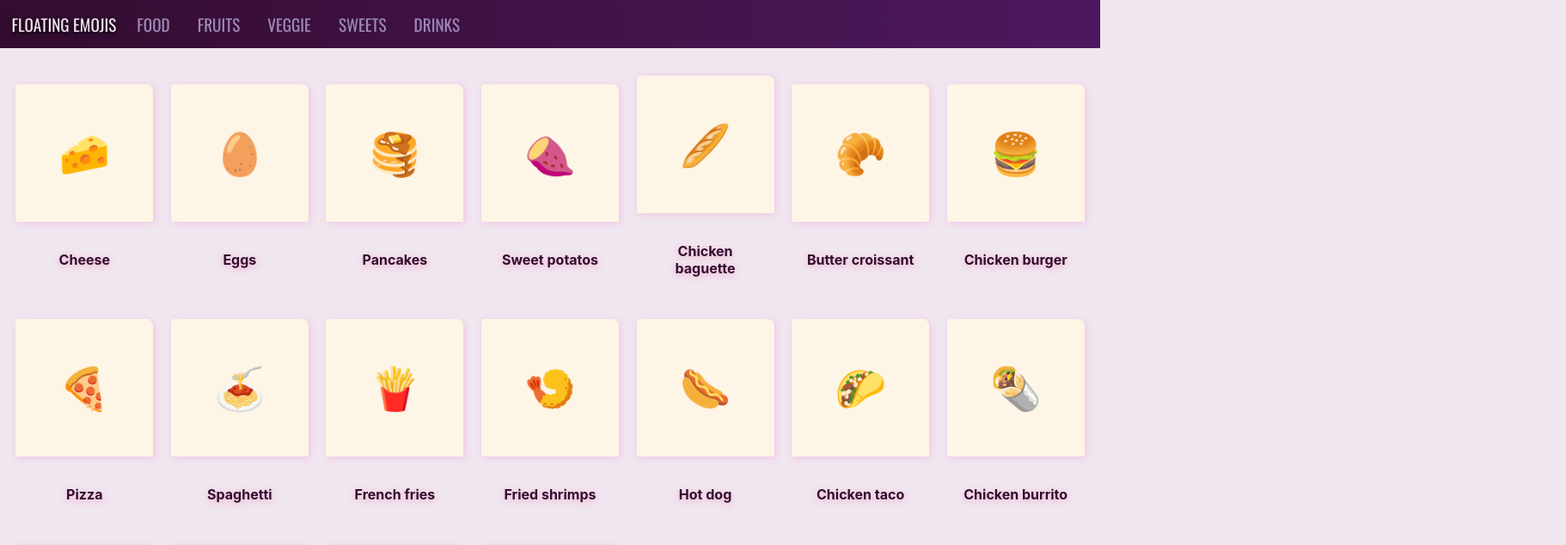
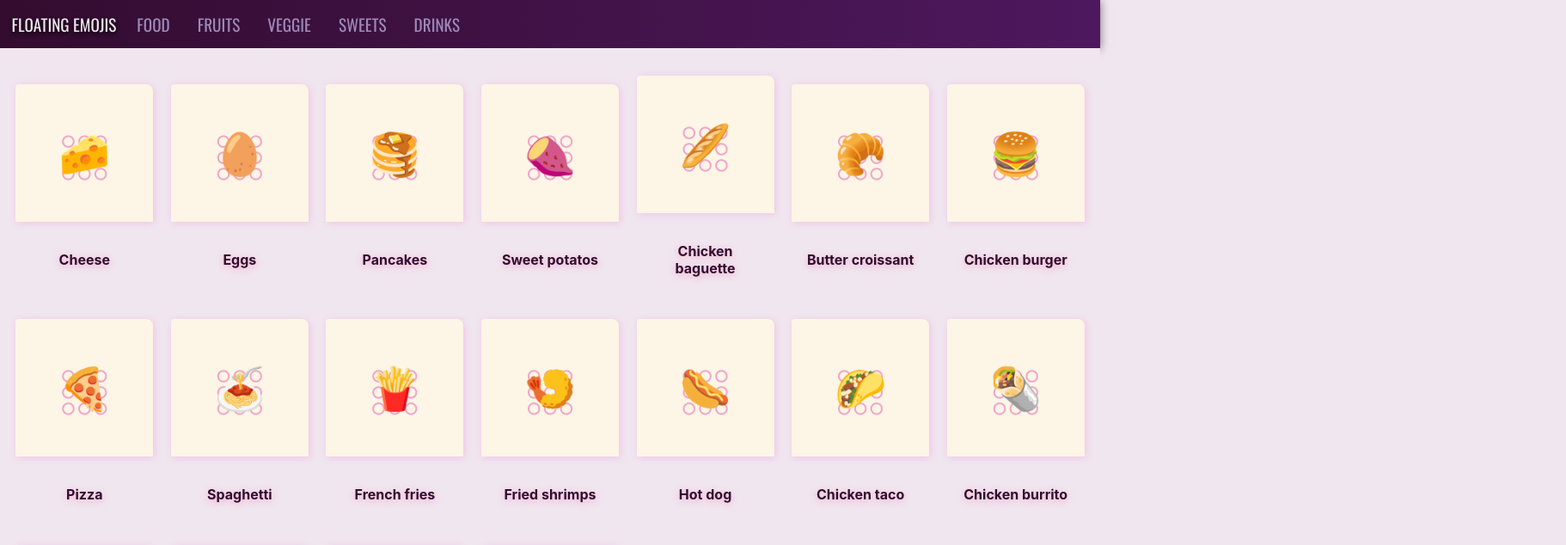
Before and after one commit to heartyhardy/floating-emojis, a React (Create React App) app: page / in a window 1280 px wide. Shown: the top 634 px of the page at 86% size, 1822 px wide, since content can reach past the window. Built offline with nearby package versions, Linux system fonts and the light colour scheme.

Commit message:
Added few styles into Product

```diff
--- a/src/App.js
+++ b/src/App.js
@@ -10,7 +10,8 @@ class App extends Component {
   constructor() {
     super();
     this.state = {
-      isLoading: true
+      isLoading: true,
+      category: 'all'
     }
   }
 
--- a/src/components/product/Product.js
+++ b/src/components/product/Product.js
@@ -12,6 +12,7 @@ const Product = (props) => (
             >
                 {props.symbol}
             </span>
+            <span className={styles.emoji_trial}>𓃑</span>
         </div>
         <div className={styles.caption}>
             <p>{props.label}</p>
--- a/src/components/product/Product.module.css
+++ b/src/components/product/Product.module.css
@@ -1,4 +1,4 @@
-@keyframes mymove {
+@keyframes floating {
     0% {top: 0px;}
     50% {top: -40px;}
     100% {top: 0px;}
@@ -63,14 +63,28 @@
     align-items: center;
     cursor: pointer;
     transition: all 1s ease-out;
+    z-index: 2;
 }
 
 .floating_emoji:hover
 {
     position: relative;
     font-size: 3.1rem;
-    animation: mymove 1s infinite;
+    animation: floating 1s infinite;
     animation-timing-function: linear;
     text-shadow: .1rem .1rem 1rem rgba(51, 12, 47, 0.658);
     transition: all 1s ease-out;
 }
+
+.emoji_trial
+{
+    position: absolute;
+    font-size: 2.5rem;
+    color: #F0A6CA;
+    width: 100%;
+    height: 100%;
+    display: flex;
+    justify-content: center;
+    align-items: center;
+    z-index: 1;
+}
```
